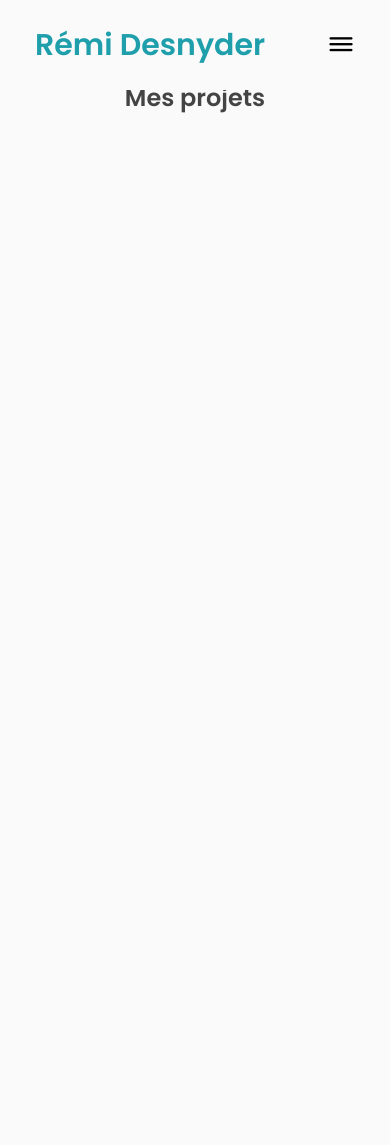
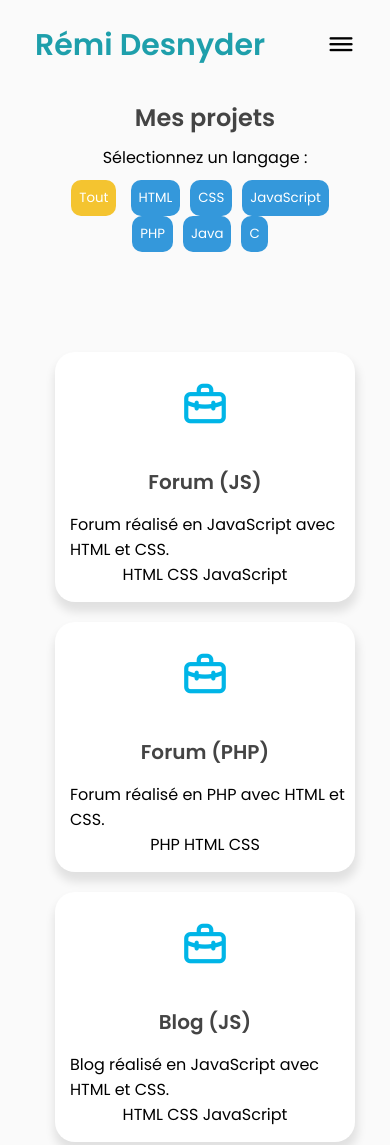
Before and after one commit to remidesnyder/Remi-Portfolio, a plain HTML site: page projects.html in a window 390 px wide. Shown: the top 1145 px of the page. Before the commit the page ends 844 px from the top, so only its background shows below. Drawn offline with nearby package versions, Linux system fonts and the light colour scheme.

Commit message:
Add files via upload

```diff
--- a/assets/css/style.css
+++ b/assets/css/style.css
@@ -15,6 +15,8 @@
     --second-color: rgb(0, 201, 255);
     --third-color: rgb(192, 166, 49);
     --first-shadow-color: rgba(0, 0, 0, 0.1);
+
+    --yellow-color: #F4C430;
 
 }
 
@@ -362,36 +364,41 @@ h3{
 }
 
 /* ----- PROJECTS BOX ----- */
-.project-container{
-    display: flex;
-    width: 100%;
-    justify-content: space-between;
+.project-container {
+    display: grid;
+    grid-template-columns: repeat(auto-fill, minmax(300px, 1fr));
     gap: 20px;
-    flex-wrap: wrap;
 }
-.project-box{
+
+.project-box {
     position: relative;
     display: flex;
     justify-content: center;
     align-items: center;
     flex-direction: column;
-    width: 30%;
     height: 250px;
     background: var(--color-white);
     border-radius: 20px;
     box-shadow: 1px 8px 10px 2px var(--first-shadow-color);
     overflow: hidden;
 }
-.project-box>i{
+
+.project-box p {
+    padding-left: 15px;
+}
+
+.project-box > i {
     font-size: 50px;
     color: #00B5E7;
     margin-bottom: 25px;
 }
-.project-box label{
+
+.project-box label {
     font-size: 15px;
-    color: #777;
+    color: var(--yellow-color);
 }
-.project-box::after, .contact-info::after{
+
+.project-box::after {
     content: "";
     position: absolute;
     bottom: -100%;
@@ -401,13 +408,15 @@ h3{
     transition: .4s;
     z-index: 1;
 }
-.project-box:hover.project-box::after,
-.contact-info:hover.contact-info::after{
+
+.project-box:hover::after {
     bottom: 0;
 }
-.project-box:hover.project-box i,
-.project-box:hover.project-box>h3,
-.project-box:hover.project-box>label{
+
+.project-box:hover > i,
+.project-box:hover > h3,
+.project-box:hover > p,
+.project-box:hover > label {
     color: var(--color-white);
     z-index: 2;
 }
@@ -419,6 +428,60 @@ h3{
 
 .project-span a:hover {
     color: var(--first-color);
+}
+
+/* ----- PROJECTS PAGE -> BOX ----- */
+.projects-box {
+    position: relative;
+    display: flex;
+    align-content: center;
+    min-height: 80vh;
+    flex-direction: column;
+    padding-left: 20px;
+    padding-top: 100px;
+}
+
+/* ----- LANGUAGE DROPDOWN ----- */
+.language-dropdown {
+    margin-top: 10px;
+    display: flex;
+    align-items: center;
+}
+
+.language-dropdown label {
+    margin-right: 10px;
+    color: var(--text-color-second);
+}
+
+#language-select {
+    padding: 8px;
+    border-radius: 5px;
+    border: 1px solid var(--text-color-second);
+    cursor: pointer;
+}
+
+#language-buttons {
+    margin-bottom: 20px;
+    padding-top: 10px;
+}
+
+.language-button {
+    margin-right: 10px;
+    padding: 8px;
+    background-color: #3498db;
+    color: #fff;
+    border: none;
+    cursor: pointer;
+    transition: background-color 0.3s;
+    border-radius: 10px;
+}
+
+.language-button:hover {
+    background-color: #00004d;
+}
+
+.language-button.selected {
+    background-color: var(--yellow-color);
 }
 
 /* ----- CONTACT BOX ----- */
--- /dev/null
+++ b/assets/js/projects.js
@@ -0,0 +1,226 @@
+const projectsType = {
+    Scolaire: "Scolaire",
+    Pro: "Professionnel",
+    Perso: "Personnel",
+    Autres: "Autres"
+}
+
+const projects = [
+    {
+        name: "Forum (JS)",
+        type: projectsType.Perso,
+        description: "Forum réalisé en JavaScript avec HTML et CSS.",
+        language: ["HTML", "CSS", "JavaScript"]
+    },
+    {
+        name: "Forum (PHP)",
+        type: projectsType.Perso,
+        description: "Forum réalisé en PHP avec HTML et CSS.",
+        language: ["PHP", "HTML", "CSS"]
+    },
+    {
+        name: "Blog (JS)",
+        type: projectsType.Perso,
+        description: "Blog réalisé en JavaScript avec HTML et CSS.",
+        language: ["HTML", "CSS", "JavaScript"]
+    },
+    {
+        name: "Bot Discord - Ticket (JS)",
+        type: projectsType.Perso,
+        description: "Bot Discord de gestion de tickets réalisé en JavaScript.",
+        language: ["JavaScript"]
+    },
+    {
+        name: "Site d'actualité via API (JS)",
+        type: projectsType.Perso,
+        description: "Site d'actualité utilisant une API réalisé en JavaScript avec HTML et CSS.",
+        language: ["HTML", "CSS", "JavaScript"]
+    },
+    {
+        name: "Portfolio (JS)",
+        type: projectsType.Perso,
+        description: "Portfolio réalisé en JavaScript avec HTML et CSS.",
+        language: ["HTML", "CSS", "JavaScript"]
+    },
+    {
+        name: "Plugin Minecraft - Modération (Java)",
+        type: projectsType.Perso,
+        description: "Plugin Minecraft de modération réalisé en Java.",
+        language: ["Java"]
+    },
+    {
+        name: "Plugin Minecraft - Différents jeux (Java)",
+        type: projectsType.Perso,
+        description: "Plugin Minecraft de jeux réalisé en Java.",
+        language: ["Java"]
+    },
+    {
+        name: "Site de gestion de film et série (JS)",
+        type: projectsType.Perso,
+        description: "Site de gestion de film et série réalisé en JavaScript avec HTML et CSS.",
+        language: ["HTML", "CSS", "JavaScript"]
+    },
+    {
+        name: "Moteur de Jeu - Avalam (C)",
+        type: projectsType.Scolaire,
+        description: "Moteur de jeu pour jouer à Avalam en C, avec une interface en ligne de commande.",
+        language: ["C"]
+    },
+    {
+        name: "Robot pour Avalam (C)",
+        type: projectsType.Scolaire,
+        description: "Création d'un robot qui joue à Avalam et calcule les meilleurs coups en C.",
+        language: ["C"]
+    },
+    {
+        name: "Site de gestion de film (PHP)",
+        type: projectsType.Scolaire,
+        description: "Site de gestion de film réalisé en PHP avec HTML, CSS, et JavaScript.",
+        language: ["PHP", "HTML", "CSS", "JavaScript"]
+    },
+    {
+        name: "App de météo (Java)",
+        type: projectsType.Perso,
+        description: "Application de météo réalisée en Java.",
+        language: ["Java"]
+    },
+    {
+        name: "Éditeur de smileys (PHP)",
+        type: projectsType.Scolaire,
+        description: "Éditeur de smileys réalisé en PHP.",
+        language: ["PHP", "HTML", "CSS", "JavaScript"]
+    },
+    {
+        name: "Site pour un client",
+        type: projectsType.Pro,
+        description: "Site web développé pour un client, technologies à définir en fonction des besoins.",
+        language: ["PHP", "HTML", "CSS", "JavaScript"]
+    },
+    {
+        name: "Bot Discord - Modération avancée (JS)",
+        type: projectsType.Perso,
+        description: "Bot Discord avec des fonctionnalités avancées de modération réalisé en JavaScript.",
+        language: ["JavaScript"]
+    },
+    {
+        name: "Bot Discord - Musique (JS)",
+        type: projectsType.Perso,
+        description: "Bot Discord dédié à la lecture de musique réalisé en JavaScript.",
+        language: ["JavaScript"]
+    },
+    {
+        name: "Bot Discord - Jeu (JS)",
+        type: projectsType.Perso,
+        description: "Bot Discord avec des fonctionnalités de jeu intégrées réalisé en JavaScript.",
+        language: ["JavaScript"]
+    },
+    {
+        name: "Plugin Minecraft - SkyWars (Java)",
+        type: projectsType.Perso,
+        description: "Plugin Minecraft dédié au mode de jeu SkyWars réalisé en Java.",
+        language: ["Java"]
+    },
+    {
+        name: "Plugin Minecraft - SkyBlock (Java)",
+        type: projectsType.Perso,
+        description: "Plugin Minecraft dédié au mode de jeu SkyBlock réalisé en Java.",
+        language: ["Java"]
+    },
+];
+
+function filterProjects(selectedLang) {
+    const selectedLanguage = selectedLang || ["All"];
+    const projectContainer = document.getElementById("projectContainer");
+
+    // Supprimer "All" de la liste si d'autres langages sont sélectionnés
+    if (selectedLanguage.length > 1 && selectedLanguage.includes("All")) {
+        selectedLanguage.splice(selectedLanguage.indexOf("All"), 1);
+    }
+
+    // Filtrer les projets en fonction des langages sélectionnés
+    const filteredProjects = projects.filter(project => {
+        if (selectedLanguage.includes("All")) {
+            return true;
+        } else {
+            return project.language.some(language => selectedLanguage.includes(language));
+        }
+    });
+    // Afficher les projets filtrés dans le conteneur
+    projectContainer.innerHTML = "";
+    filteredProjects.forEach(project => {
+        const projectBox = document.createElement("div");
+        projectBox.classList.add("project-box");
+        projectBox.innerHTML = `
+                <i class="uil uil-briefcase-alt"></i>
+                <h3>${project.name}</h3>
+                <p>${project.description}</p>
+                <div class="project-box-footer">
+                    <!-- <span class="project-type">${project.type}</span> -->
+                    <div class="project-languages">
+                        ${project.language.map(language => `<span>${language}</span>`).join(" ")}
+                    </div>
+                </div>
+            `;
+        projectContainer.appendChild(projectBox);
+    });
+}
+
+
+function updateProjects() {
+    // Récupérer les langages sélectionnés
+    var selectedLanguages = $('.language-button.selected').map(function() {
+        return $(this).data('language');
+    }).get();
+
+    // Si selectedLanguages est vide, alors sélectionner tous les langages
+    if(selectedLanguages.length === 0) {
+        selectedLanguages = ["All"];
+    }
+
+    // Si aucun langage n'est sélectionné, supprimer la classe "selected" du bouton "All"
+    if (selectedLanguages.includes("All") && selectedLanguages.length > 1) {
+        $('.language-button[data-language="All"]').removeClass('selected');
+
+    }
+
+    filterProjects(selectedLanguages);
+
+}
+
+$(document).ready(function () {
+
+    // Ajoute les boutons de langages
+    const uniqueLanguages = [...new Set(projects.map(project => project.language).flat())];
+
+    uniqueLanguages.forEach(language => {
+        const languageButton = document.createElement("button");
+        languageButton.classList.add("language-button");
+        languageButton.setAttribute("data-language", language);
+        languageButton.textContent = language;
+        document.getElementById("language-buttons").appendChild(languageButton);
+    });
+
+    // Ajoute la classe "selected" au bouton "All"
+    $('.language-button[data-language="All"]').addClass('selected');
+
+    // Charger tous les projets par défaut
+    filterProjects();
+
+    // Lorsqu'un bouton de langage est cliqué
+    $('.language-button').click(function() {
+        // Mettre à jour la sélection visuelle des boutons
+        $(this).toggleClass('selected');
+
+        // Si le bouton "All" est sélectionné, alors on enleve la classe "selected" des autres boutons
+        if ($(this).data('language') === "All") {
+            $('.language-button').not(this).removeClass('selected');
+        } else {
+            // Si le bouton "All" n'est pas sélectionné, alors on ajoute la classe "selected" au bouton "All"
+            $('.language-button[data-language="All"]').addClass('selected');
+        }
+
+
+        // Mettre à jour les projets en fonction des langages sélectionnés
+        updateProjects();
+    });
+});
--- a/projects.html
+++ b/projects.html
@@ -44,7 +44,7 @@
             </ul>
         </div>
         <div class="nav-button">
-            <button class="btn" id="btn-lang" onclick="changeLanguage()">FR</i></button>
+            <!-- <button class="btn" id="btn-lang" onclick="changeLanguage()">FR</i></button> -->
             <button class="btn" id="btn-download-cv">Télécharger CV <i class="uil uil-file-alt"></i></button>
         </div>
         <div class="nav-menu-btn">
@@ -54,14 +54,72 @@
 
     <!-- -------------- MAIN ---------------- -->
     <main class="wrapper">
-        <section class="section" id="myProjects">
+        <section class="projects-box" id="myProjects">
             <div class="top-header">
                 <h1>Mes projets</h1>
+                <p>Sélectionnez un langage :</p>
+                <div id="language-buttons">
+                    <button class="language-button" data-language="All">Tout</button>
+                </div>
+            </div>
+            <div class="project-container" id="projectContainer">
             </div>
         </section>
     </main>
 
+    <!-- --------------- FOOTER --------------- -->
+    <footer>
+        <div class="top-footer">
+            <p>Rémi Desnyder</p>
+        </div>
+        <div class="middle-footer">
+            <ul class="footer-menu">
+                <li class="footer_menu_list">
+                    <a href="https://remidesnyder.fr/portfolio/#home">Accueil</a>
+                </li>
+                <li class="footer_menu_list">
+                    <a href="https://remidesnyder.fr/portfolio/#about">À propos</a>
+                </li>
+                <li class="footer_menu_list">
+                    <a href="https://remidesnyder.fr/portfolio/#projects">Projets</a>
+                </li>
+                <li class="footer_menu_list">
+                    <a href="https://remidesnyder.fr/portfolio/#contact">Contact</a>
+                </li>
+            </ul>
+        </div>
+        <div class="footer-social-icons">
+            <div class="icon">
+                <a href="https://www.linkedin.com/in/remi-desnyder/">
+                    <i class="uil uil-linkedin-alt"></i>
+                </a>
+            </div>
+            <div class="icon">
+                <a href="https://github.com/remidesnyder">
+                    <i class="uil uil-github-alt"></i>
+                </a>
+            </div>
+        </div>
+        <div class="bottom-footer">
+            <p>Copyright &copy; <a href="https://remidesnyder.fr/portfolio/#home" style="text-decoration: none;">Rémi
+                Desnyder</a> - All rights reserved</p>
+        </div>
+    </footer>
+
 </div>
+
+<!-- ----- JQUERY Link ----- -->
+<script src="https://code.jquery.com/jquery-3.7.1.min.js" integrity="sha256-/JqT3SQfawRcv/BIHPThkBvs0OEvtFFmqPF/lYI/Cxo=" crossorigin="anonymous"></script>
+
+<!-- ----- TYPING JS Link ----- -->
+<script src="https://unpkg.com/typed.js@2.0.16/dist/typed.umd.js"></script>
+
+<!-- ----- SCROLL REVEAL JS Link----- -->
+<script src="https://unpkg.com/scrollreveal"></script>
+
+<!-- ----- JS ----- -->
+<!-- <script src="assets/js/main.js"></script> -->
+<script src="assets/js/projects.js"></script>
 
 </body>
 </html>
```
